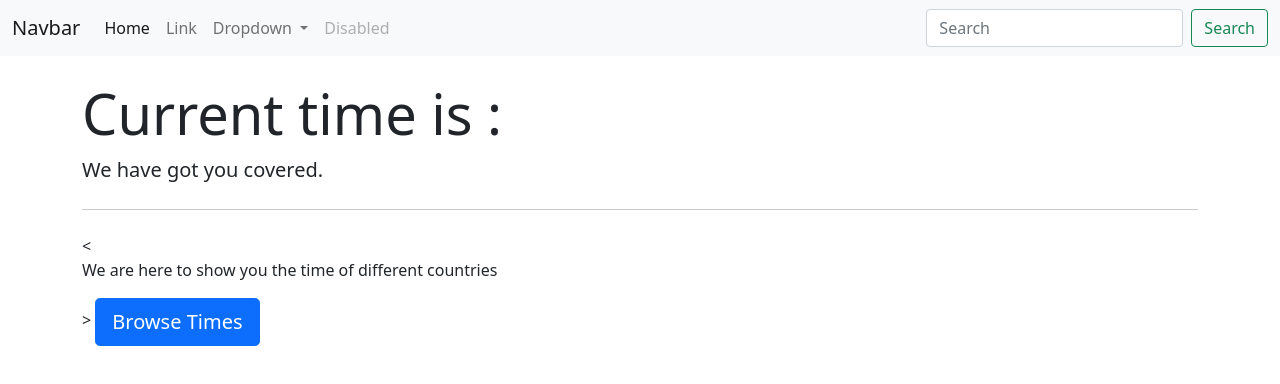
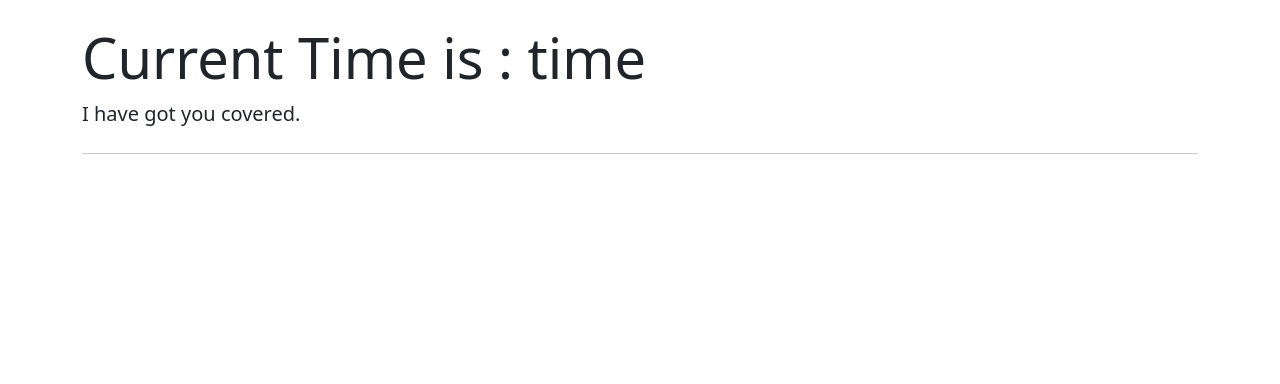
Before and after one commit to Mustafa-khann/Digital-Clock, a plain HTML site: page index.html in a window 1280 px wide. Drawn offline with nearby package versions, Linux system fonts and the light colour scheme.

Commit message:
Update index.html

```diff
--- a/index.html
+++ b/index.html
@@ -8,68 +8,17 @@
     <!-- Bootstrap CSS -->
     <link href="https://cdn.jsdelivr.net/npm/bootstrap@5.0.2/dist/css/bootstrap.min.css" rel="stylesheet" integrity="sha384-EVSTQN3/azprG1Anm3QDgpJLIm9Nao0Yz1ztcQTwFspd3yD65VohhpuuCOmLASjC" crossorigin="anonymous">
 
-    <title>Hello, world!</title>
+    <title>Digital Clock</title>
 </head>
 <body>
-<nav class="navbar navbar-expand-lg navbar-light bg-light">
-    <div class="container-fluid">
-        <a class="navbar-brand" href="#">Navbar</a>
-        <button class="navbar-toggler" type="button" data-bs-toggle="collapse" data-bs-target="#navbarSupportedContent" aria-controls="navbarSupportedContent" aria-expanded="false" aria-label="Toggle navigation">
-            <span class="navbar-toggler-icon"></span>
-        </button>
-        <div class="collapse navbar-collapse" id="navbarSupportedContent">
-            <ul class="navbar-nav me-auto mb-2 mb-lg-0">
-                <li class="nav-item">
-                    <a class="nav-link active" aria-current="page" href="#">Home</a>
-                </li>
-                <li class="nav-item">
-                    <a class="nav-link" href="#">Link</a>
-                </li>
-                <li class="nav-item dropdown">
-                    <a class="nav-link dropdown-toggle" href="#" id="navbarDropdown" role="button" data-bs-toggle="dropdown" aria-expanded="false">
-                        Dropdown
-                    </a>
-                    <ul class="dropdown-menu" aria-labelledby="navbarDropdown">
-                        <li><a class="dropdown-item" href="#">Action</a></li>
-                        <li><a class="dropdown-item" href="#">Another action</a></li>
-                        <li><hr class="dropdown-divider"></li>
-                        <li><a class="dropdown-item" href="#">Something else here</a></li>
-                    </ul>
-                </li>
-                <li class="nav-item">
-                    <a class="nav-link disabled" href="#" tabindex="-1" aria-disabled="true">Disabled</a>
-                </li>
-            </ul>
-            <form class="d-flex">
-                <input class="form-control me-2" type="search" placeholder="Search" aria-label="Search">
-                <button class="btn btn-outline-success" type="submit">Search</button>
-            </form>
-        </div>
-    </div>
-</nav>
-
-
-
 <div class="container my-4">
     <div class="jumbotron">
-        <h1 class="display-4">Current time is : <span id = "time"></span></h1>
-        <p class="lead">We have got you covered. </p>
+        <h1 class="display-4">Current Time is : <span id = "time"></span></h1>
+        <p class="lead">I have got you covered. </p>
         <hr class = "my-4">
-<        <p>We are here to show you the time of different countries</p>
->        <a class="btn btn-primary btn-lg" href="#" role="button"> Browse Times</a>
     </div>
 
 </div>
-
-<!-- Optional JavaScript; choose one of the two! -->
-
-<!-- Option 1: Bootstrap Bundle with Popper -->
-<script src="https://cdn.jsdelivr.net/npm/bootstrap@5.0.2/dist/js/bootstrap.bundle.min.js" integrity="sha384-MrcW6ZMFYlzcLA8Nl+NtUVF0sA7MsXsP1UyJoMp4YLEuNSfAP+JcXn/tWtIaxVXM" crossorigin="anonymous"></script>
-
-<!-- Option 2: Separate Popper and Bootstrap JS -->
-<!--
-<script src="https://cdn.jsdelivr.net/npm/@popperjs/core@2.9.2/dist/umd/popper.min.js" integrity="sha384-IQsoLXl5PILFhosVNubq5LC7Qb9DXgDA9i+tQ8Zj3iwWAwPtgFTxbJ8NT4GN1R8p" crossorigin="anonymous"></script>
-<script src="https://cdn.jsdelivr.net/npm/bootstrap@5.0.2/dist/js/bootstrap.min.js" integrity="sha384-cVKIPhGWiC2Al4u+LWgxfKTRIcfu0JTxR+EQDz/bgldoEyl4H0zUF0QKbrJ0EcQF" crossorigin="anonymous"></script>
--->
+<script src = "assets/js/main.js"></script>
 </body>
 </html>
```
